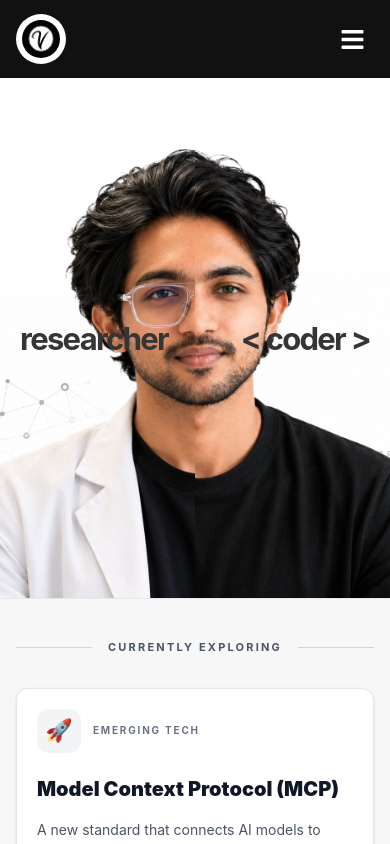
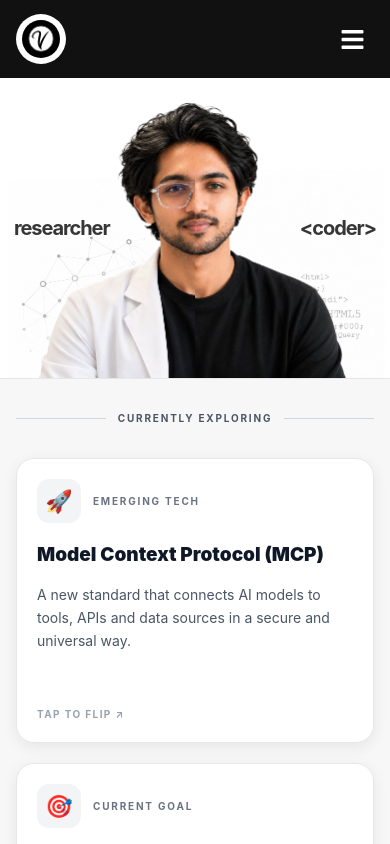
Before and after one commit to VivinAT04/portfolio, a React (Vite) app: page / in a window 390 px wide. Shown: the top 844 px of the page. Built offline with nearby package versions, Linux system fonts and the light colour scheme.

Commit message:
Improve mobile hero layout and card interactions

```diff
--- a/src/components/HeroTransition.jsx
+++ b/src/components/HeroTransition.jsx
@@ -83,8 +83,8 @@ export default function HeroTransition() {
           relative
           mt-[78px]
 
-          h-[520px]
-          sm:h-[600px]
+          h-[300px]
+          sm:h-[440px]
 
           md:mt-[60px]
           md:h-[760px]
@@ -103,21 +103,23 @@ export default function HeroTransition() {
         }}
       >
         {/* =========================================================
-            PHONE — STATIC RESEARCHER / CODER
+            MOBILE — STATIC
         ========================================================= */}
         <div className="relative h-full md:hidden overflow-hidden bg-white">
-          {/* STATIC CENTER CANVAS */}
+          {/* IMAGE COMPOSITION */}
           <div
             className="
               absolute
-              inset-y-0
               left-1/2
-              w-[650px]
+              bottom-0
+              w-[390px]
+              sm:w-[500px]
+              h-full
               -translate-x-1/2
               pointer-events-none
             "
           >
-            {/* LEFT RESEARCHER BACKGROUND */}
+            {/* LEFT BACKGROUND */}
             <div
               className="
                 absolute
@@ -131,16 +133,17 @@ export default function HeroTransition() {
                 alt=""
                 className="
                   absolute
-                  left-[10px]
+                  left-[8px]
                   bottom-[-5px]
-                  w-[390px]
+                  w-[255px]
+                  sm:w-[320px]
                   max-w-none
                   opacity-90
                 "
               />
             </div>
 
-            {/* RIGHT CODER BACKGROUND */}
+            {/* RIGHT BACKGROUND */}
             <div
               className="
                 absolute
@@ -154,16 +157,17 @@ export default function HeroTransition() {
                 alt=""
                 className="
                   absolute
-                  right-[-5px]
+                  right-[5px]
                   bottom-[-5px]
-                  w-[420px]
+                  w-[270px]
+                  sm:w-[340px]
                   max-w-none
                   opacity-90
                 "
               />
             </div>
 
-            {/* LEFT HALF OF PERSON */}
+            {/* LEFT PERSON */}
             <div
               className="
                 absolute
@@ -179,15 +183,16 @@ export default function HeroTransition() {
                 className="
                   absolute
                   left-1/2
-                  bottom-[-15px]
-                  w-[590px]
+                  bottom-[0px]
+                  w-[350px]
+                  sm:w-[450px]
                   max-w-none
                   -translate-x-1/2
                 "
               />
             </div>
 
-            {/* RIGHT HALF OF PERSON */}
+            {/* RIGHT PERSON */}
             <div
               className="
                 absolute
@@ -203,8 +208,9 @@ export default function HeroTransition() {
                 className="
                   absolute
                   left-1/2
-                  bottom-[-15px]
-                  w-[590px]
+                  bottom-[0px]
+                  w-[350px]
+                  sm:w-[450px]
                   max-w-none
                   -translate-x-1/2
                 "
@@ -212,64 +218,56 @@ export default function HeroTransition() {
             </div>
           </div>
 
-          {/* MOBILE LABELS */}
+          {/* MOBILE TITLES */}
           <div className="absolute inset-0 z-30 pointer-events-none">
-            {/* RESEARCHER */}
-            <div
+            <h1
               className="
                 absolute
-                left-5
-                sm:left-8
-                top-[245px]
-                sm:top-[175px]
-              "
-            >
-              <h1
-                className="
-                  text-[31px]
-                  sm:text-[38px]
+                left-[14px]
+                top-[140px]
+                sm:left-[22px]
+                sm:top-[160px]
+
+                text-[20px]
+                sm:text-[30px]
+
                 font-bold
                 leading-none
                 tracking-[-0.055em]
-                  text-[#353535]
+
+                text-[#363636]
                 whitespace-nowrap
               "
             >
               researcher
             </h1>
-            </div>
 
-            {/* CODER */}
-            <div
+            <h1
               className="
                 absolute
-                right-5
-                sm:right-8
-                top-[245px]
-                sm:top-[175px]
-                text-right
-              "
-            >
-              <h1
-                className="
-                  text-[31px]
-                  sm:text-[38px]
+                right-[14px]
+                top-[140px]
+                sm:right-[22px]
+                sm:top-[160px]
+
+                text-[20px]
+                sm:text-[30px]
+
                 font-bold
                 leading-none
                 tracking-[-0.055em]
-                  text-[#353535]
+
+                text-[#363636]
                 whitespace-nowrap
               "
             >
-                {"< coder >"}
+              {"<coder>"}
             </h1>
-            </div>
           </div>
         </div>
 
         {/* =========================================================
-            TABLET + DESKTOP
-            KEEP EXISTING INTERACTIVE TRANSITION
+            TABLET + DESKTOP — EXISTING INTERACTIVE HERO
         ========================================================= */}
         <div className="hidden md:block h-full">
           <div className="absolute inset-0 z-0 pointer-events-none">
@@ -398,7 +396,6 @@ export default function HeroTransition() {
             className="
               relative
               z-40
-
               grid
               grid-cols-[1fr_440px_1fr]
               lg:grid-cols-[1fr_620px_1fr]
@@ -406,7 +403,6 @@ export default function HeroTransition() {
               h-full
               max-w-[1280px]
               mx-auto
-
               px-6
               pt-10
               lg:pt-14
@@ -429,11 +425,9 @@ export default function HeroTransition() {
                   text-[40px]
                   lg:text-[54px]
                   xl:text-[60px]
-
                   font-bold
                   leading-none
                   tracking-[-0.045em]
-
                   text-[#3b3b3b]
                   whitespace-nowrap
                 "
@@ -444,13 +438,10 @@ export default function HeroTransition() {
               <p
                 className="
                   mt-4
-
                   max-w-[280px]
                   lg:max-w-[380px]
-
                   text-[14px]
                   lg:text-[17px]
-
                   leading-[1.55]
                   text-[#8a8a8a]
                 "
@@ -468,7 +459,6 @@ export default function HeroTransition() {
                 flex-col
                 justify-center
                 items-end
-
                 transition-opacity
                 duration-300
               "
@@ -479,11 +469,9 @@ export default function HeroTransition() {
                   text-[40px]
                   lg:text-[54px]
                   xl:text-[60px]
-
                   font-bold
                   leading-none
                   tracking-[-0.045em]
-
                   text-right
                   text-[#3b3b3b]
                   whitespace-nowrap
@@ -495,13 +483,10 @@ export default function HeroTransition() {
               <p
                 className="
                   mt-4
-
                   max-w-[270px]
                   lg:max-w-[350px]
-
                   text-[14px]
                   lg:text-[17px]
-
                   leading-[1.55]
                   text-right
                   text-[#8a8a8a]
@@ -523,14 +508,11 @@ export default function HeroTransition() {
           bg-[#f7f7f7]
           border-y
           border-gray-200
-
           px-4
           sm:px-6
           lg:px-8
-
-          pt-10
+          pt-8
           sm:pt-12
-
           pb-14
           sm:pb-20
           lg:pb-24
@@ -542,11 +524,9 @@ export default function HeroTransition() {
             className="
               flex
               items-center
-
-              gap-4
+              gap-3
               sm:gap-6
               lg:gap-10
-
               mb-8
               sm:mb-10
               lg:mb-12
@@ -556,15 +536,13 @@ export default function HeroTransition() {
 
             <h2
               className="
-                text-[11px]
+                text-[10px]
                 sm:text-[13px]
                 md:text-[15px]
                 lg:text-[18px]
-
-                tracking-[0.2em]
+                tracking-[0.18em]
                 sm:tracking-[0.3em]
                 lg:tracking-[0.45em]
-
                 font-bold
                 text-gray-600
                 whitespace-nowrap
@@ -576,20 +554,16 @@ export default function HeroTransition() {
             <div className="h-px bg-gray-300 flex-1" />
           </div>
 
-          {/* =========================================================
-              CARDS
-          ========================================================= */}
+          {/* CARDS */}
           <div
             className="
               grid
               grid-cols-1
               md:grid-cols-2
               lg:grid-cols-3
-
               gap-5
               sm:gap-6
               lg:gap-8
-
               items-stretch
             "
           >
@@ -602,12 +576,10 @@ export default function HeroTransition() {
                   className="
                     group
                     relative
-
-                    h-[300px]
+                    h-[285px]
                     sm:h-[310px]
                     md:h-[320px]
                     lg:h-[330px]
-
                     cursor-pointer
                     [perspective:1200px]
                   "
@@ -639,24 +611,17 @@ export default function HeroTransition() {
                       className="
                         absolute
                         inset-0
-
                         bg-white
-
-                        rounded-xl
+                        rounded-[18px]
                         sm:rounded-2xl
-
                         border
                         border-gray-200
-
-                        shadow-sm
-
+                        shadow-[0_4px_15px_rgba(0,0,0,0.07)]
                         p-5
                         sm:p-6
                         lg:p-8
-
                         flex
                         flex-col
-
                         [backface-visibility:hidden]
                       "
                     >
@@ -664,11 +629,9 @@ export default function HeroTransition() {
                         className="
                           flex
                           items-center
-
                           gap-3
                           sm:gap-4
-
-                          mb-6
+                          mb-5
                           sm:mb-7
                           lg:mb-9
                         "
@@ -677,24 +640,17 @@ export default function HeroTransition() {
                           className="
                             w-11
                             h-11
-
                             sm:w-12
                             sm:h-12
-
                             lg:w-14
                             lg:h-14
-
                             shrink-0
-
                             rounded-xl
                             sm:rounded-2xl
-
                             bg-gray-100
-
                             flex
                             items-center
                             justify-center
-
                             text-[22px]
                             sm:text-2xl
                             lg:text-3xl
@@ -708,13 +664,10 @@ export default function HeroTransition() {
                             text-[10px]
                             sm:text-[11px]
                             lg:text-xs
-
                             font-bold
-
                             tracking-[0.18em]
                             sm:tracking-[0.22em]
                             lg:tracking-[0.25em]
-
                             text-gray-500
                           "
                         >
@@ -724,15 +677,12 @@ export default function HeroTransition() {
 
                       <h3
                         className="
-                          text-[20px]
+                          text-[19px]
                           sm:text-[21px]
                           lg:text-2xl
-
                           font-black
                           leading-[1.25]
-
                           text-gray-900
-
                           mb-4
                           lg:mb-5
                         "
@@ -745,7 +695,6 @@ export default function HeroTransition() {
                           text-[14px]
                           sm:text-[15px]
                           lg:text-[17px]
-
                           leading-[1.65]
                           text-gray-600
                         "
@@ -757,10 +706,8 @@ export default function HeroTransition() {
                         className="
                           mt-auto
                           pt-5
-
                           lg:hidden
-
-                          text-[11px]
+                          text-[10px]
                           font-bold
                           tracking-[0.14em]
                           text-gray-400
@@ -775,25 +722,18 @@ export default function HeroTransition() {
                       className="
                         absolute
                         inset-0
-
                         bg-white
-
-                        rounded-xl
+                        rounded-[18px]
                         sm:rounded-2xl
-
                         border
                         border-gray-200
-
                         shadow-xl
-
                         p-5
                         sm:p-6
                         lg:p-8
-
                         flex
                         flex-col
                         justify-center
-
                         [backface-visibility:hidden]
                         [transform:rotateY(180deg)]
                       "
@@ -803,11 +743,8 @@ export default function HeroTransition() {
                           className="
                             text-[10px]
                             sm:text-[11px]
-
                             font-bold
-
                             tracking-[0.22em]
-
                             text-gray-400
                             mb-4
                           "
@@ -820,12 +757,9 @@ export default function HeroTransition() {
                             text-[24px]
                             sm:text-[27px]
                             lg:text-3xl
-
                             font-black
                             leading-[1.15]
-
                             text-gray-900
-
                             mb-5
                           "
                         >
@@ -837,7 +771,6 @@ export default function HeroTransition() {
                             text-[14px]
                             sm:text-[15px]
                             lg:text-[17px]
-
                             leading-[1.7]
                             text-gray-600
                           "
@@ -855,13 +788,10 @@ export default function HeroTransition() {
                             onClick={(e) => e.stopPropagation()}
                             className="
                               inline-flex
-
                               text-[15px]
                               lg:text-[17px]
-
                               font-semibold
                               text-gray-900
-
                               underline
                               underline-offset-4
                             "
@@ -883,9 +813,7 @@ export default function HeroTransition() {
                         <div
                           className="
                             lg:hidden
-
                             mt-5
-
                             text-[11px]
                             font-bold
                             tracking-[0.12em]
```
Lines whose indentation alone changed are shown as unchanged.
